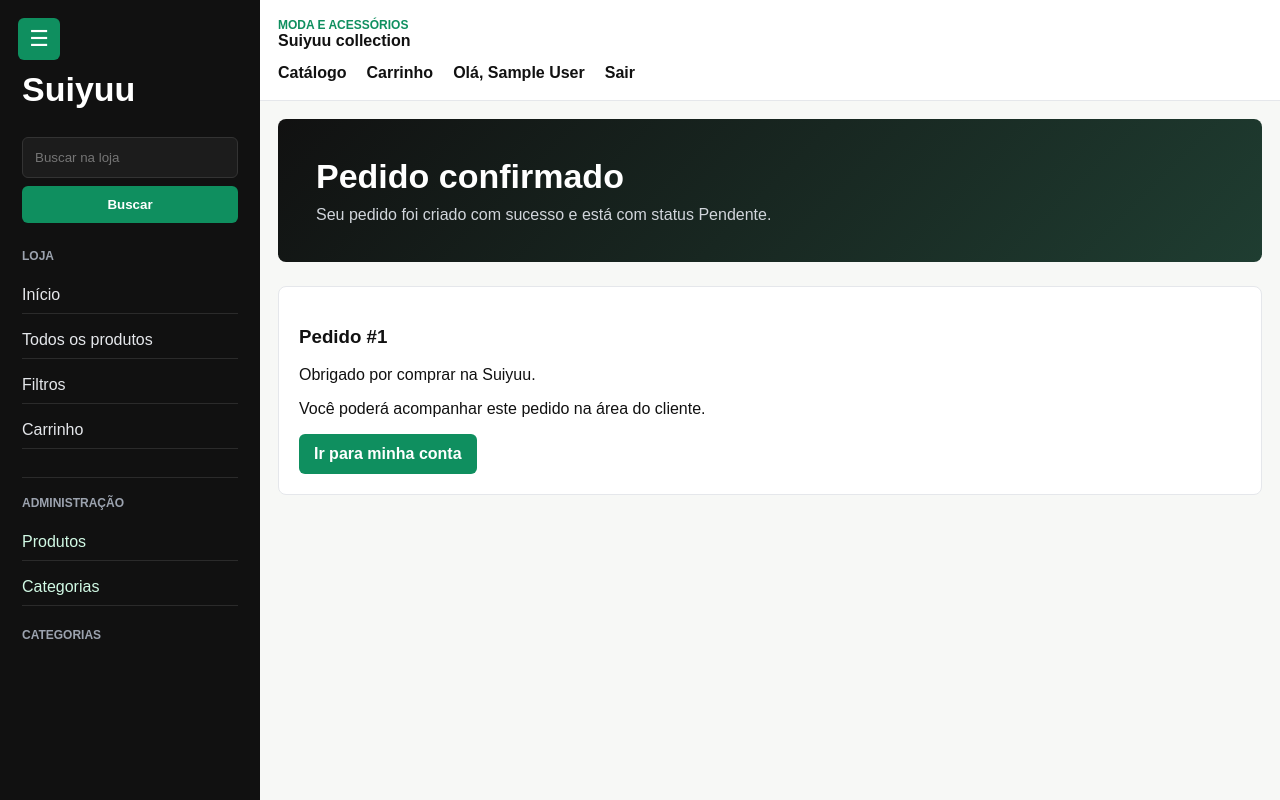
After one commit to nyyzyyyyy/loja-virtual-flask, a Flask app: page /pedido/1/confirmado in a window 1280 px wide. The commit adds this page. Run offline with Flask 3, Linux system fonts and the light colour scheme; the visitor is signed in with stand-in values (Sample User, id 1); data that the repository does not hold is empty.

Commit message:
Cria pedidos a partir do carrinho

```diff
--- a/app.py
+++ b/app.py
@@ -254,6 +254,67 @@ def buscar_usuario_por_id(usuario_id):
 def usuario_admin_logado():
     return session.get("usuario_tipo") == "admin"
 
+def criar_pedido(usuario_id, itens, total):
+    conexao = conectar_banco()
+
+    cursor = conexao.execute(
+        """
+        INSERT INTO pedidos (usuario_id, total, status)
+        VALUES (?, ?, ?)
+        """,
+        (usuario_id, total, "Pendente")
+    )
+
+    pedido_id = cursor.lastrowid
+
+    for item in itens:
+        produto = item["produto"]
+        quantidade = item["quantidade"]
+        subtotal = item["subtotal"]
+
+        conexao.execute(
+            """
+            INSERT INTO pedido_itens (
+                pedido_id, produto_id, quantidade, preco_unitario, subtotal
+            )
+            VALUES (?, ?, ?, ?, ?)
+            """,
+            (
+                pedido_id,
+                produto["id"],
+                quantidade,
+                produto["preco"],
+                subtotal,
+            )
+        )
+
+        conexao.execute(
+            """
+            UPDATE produtos
+            SET estoque = estoque - ?
+            WHERE id = ?
+            """,
+            (quantidade, produto["id"])
+        )
+
+    conexao.commit()
+    conexao.close()
+
+    return pedido_id
+
+def listar_pedidos_usuario(usuario_id):
+    conexao = conectar_banco()
+    pedidos = conexao.execute(
+        """
+        SELECT * FROM pedidos
+        WHERE usuario_id = ?
+        ORDER BY criado_em DESC
+        """,
+        (usuario_id,)
+    ).fetchall()
+    conexao.close()
+    return pedidos
+
 @app.route("/admin/produtos/<int:produto_id>/excluir", methods=["POST"])
 def admin_excluir_produto(produto_id):
     if not usuario_admin_logado():
@@ -350,8 +411,9 @@ def minha_conta():
         return redirect(url_for("login"))
 
     usuario = buscar_usuario_por_id(session["usuario_id"])
+    pedidos = listar_pedidos_usuario(session["usuario_id"])
 
-    return render_template("minha_conta.html", usuario=usuario)
+    return render_template("minha_conta.html", usuario=usuario, pedidos=pedidos)
 
 @app.route("/carrinho/adicionar/<int:produto_id>", methods=["POST"])
 def adicionar_carrinho(produto_id):
@@ -374,23 +436,7 @@ def adicionar_carrinho(produto_id):
 
 @app.route("/carrinho")
 def ver_carrinho():
-    carrinho = obter_carrinho()
-    itens = []
-    total = 0
-
-    for produto_id, quantidade in carrinho.items():
-        produto = buscar_produto_por_id(int(produto_id))
-
-        if produto:
-            subtotal = produto["preco"] * quantidade
-            total += subtotal
-
-            itens.append({
-                "produto": produto,
-                "quantidade": quantidade,
-                "subtotal": subtotal,
-            })
-
+    itens, total = montar_itens_carrinho()
     return render_template("carrinho.html", itens=itens, total=total)
 
 @app.route("/carrinho/atualizar/<int:produto_id>", methods=["POST"])
@@ -429,6 +475,49 @@ def limpar_carrinho():
     session["carrinho"] = {}
     return redirect(url_for("ver_carrinho"))
 
+def montar_itens_carrinho():
+    carrinho = obter_carrinho()
+    itens = []
+    total = 0
+
+    for produto_id, quantidade in carrinho.items():
+        produto = buscar_produto_por_id(int(produto_id))
+
+        if produto:
+            subtotal = produto["preco"] * quantidade
+            total += subtotal
+
+            itens.append({
+                "produto": produto,
+                "quantidade": quantidade,
+                "subtotal": subtotal,
+            })
+
+    return itens, total
+
+@app.route("/pedido/finalizar", methods=["POST"])
+def finalizar_pedido():
+    if "usuario_id" not in session:
+        return redirect(url_for("login"))
+
+    itens, total = montar_itens_carrinho()
+
+    if not itens:
+        return redirect(url_for("ver_carrinho"))
+
+    pedido_id = criar_pedido(session["usuario_id"], itens, total)
+
+    session["carrinho"] = {}
+
+    return redirect(url_for("pedido_confirmado", pedido_id=pedido_id))
+
+@app.route("/pedido/<int:pedido_id>/confirmado")
+def pedido_confirmado(pedido_id):
+    if "usuario_id" not in session:
+        return redirect(url_for("login"))
+
+    return render_template("pedido_confirmado.html", pedido_id=pedido_id)
+
 if __name__ == "__main__":
     print("Iniciando o servidor Flask...")
     app.run(debug=True)
--- a/templates/carrinho.html
+++ b/templates/carrinho.html
@@ -61,7 +61,9 @@
                 <button class="botao-secundario" type="submit">Esvaziar carrinho</button>
             </form>
 
-            <a class="botao" href="#">Finalizar pedido</a>
+            <form method="post" action="{{ url_for('finalizar_pedido') }}">
+                <button class="botao" type="submit">Finalizar pedido</button>
+            </form>
         </div>
     </section>
 {% else %}
--- /dev/null
+++ b/templates/pedido_confirmado.html
@@ -0,0 +1,18 @@
+{% extends "base.html" %}
+
+{% block title %}Pedido Confirmado | Suiyuu{% endblock %}
+
+{% block content %}
+<section class="hero">
+    <h2>Pedido confirmado</h2>
+    <p>Seu pedido foi criado com sucesso e está com status Pendente.</p>
+</section>
+
+<section class="admin-area">
+    <h3>Pedido #{{ pedido_id }}</h3>
+    <p>Obrigado por comprar na Suiyuu.</p>
+    <p>Você poderá acompanhar este pedido na área do cliente.</p>
+
+    <a class="botao" href="{{ url_for('minha_conta') }}">Ir para minha conta</a>
+</section>
+{% endblock %}
```
Also changed, not shown: migrar_pedidos.py (added, +32 -0 lines), templates/minha_conta.html (+26 -1 lines).
